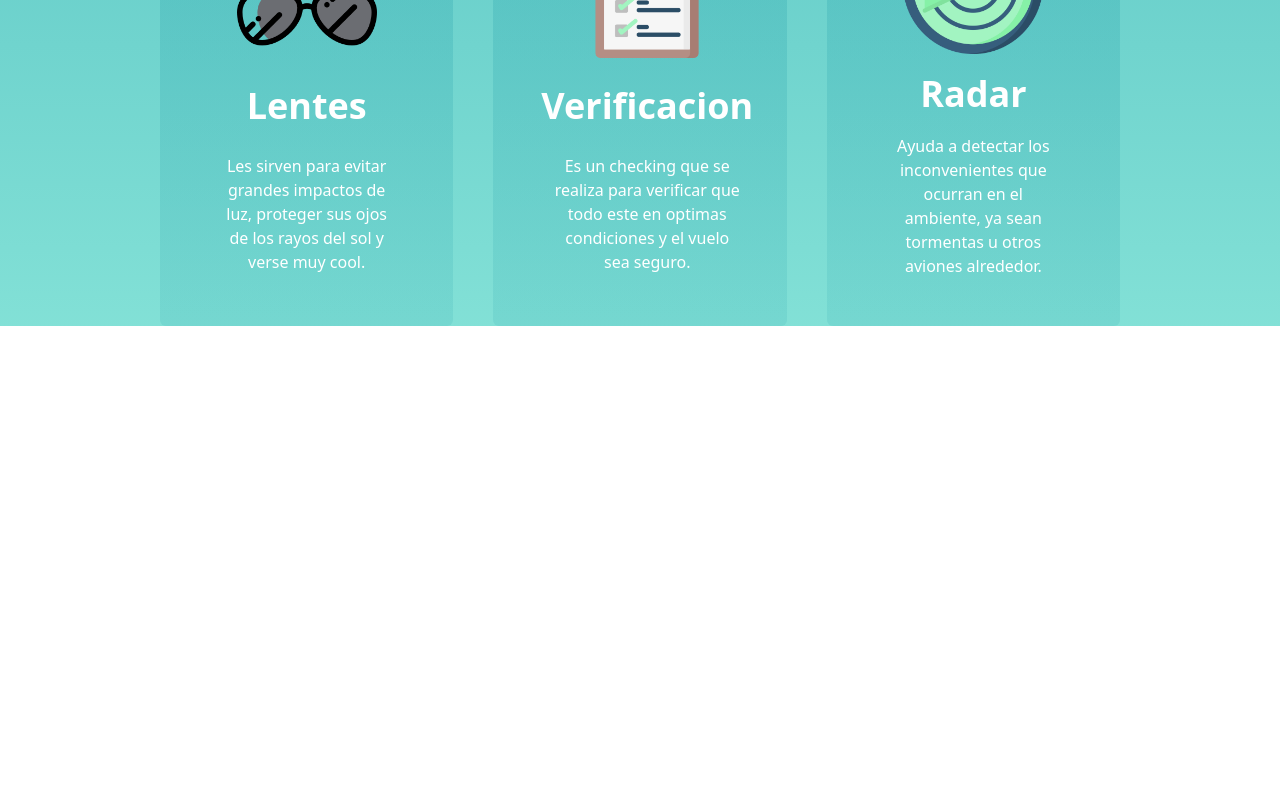
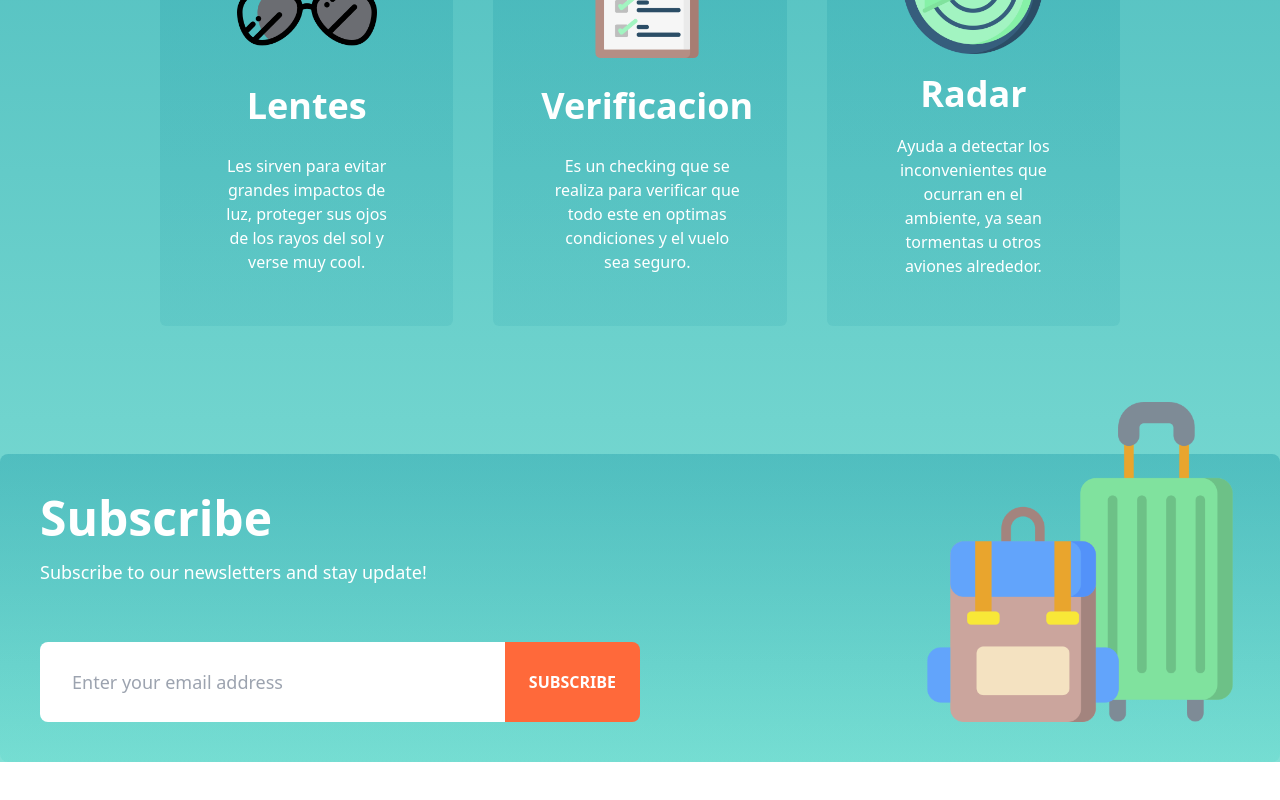
Before and after one commit to ANAISA123/FlightApp, an Angular app: page / in a window 1280 px wide. Shown: the part 1674-2474 px from the top of the page. Before the commit the page ends 2000 px from the top, so only its background shows below. Built offline with nearby package versions, Linux system fonts and the light colour scheme.

Commit message:
Creación de la sección para subscribirse

```diff
--- a/src/app/components/home/content/content.component.html
+++ b/src/app/components/home/content/content.component.html
@@ -1,2 +1,3 @@
 <app-flight-hours></app-flight-hours>
 <app-info-pilots></app-info-pilots>
+<app-subscribe></app-subscribe>
--- a/src/app/components/home/subscribe/subscribe.component.html
+++ b/src/app/components/home/subscribe/subscribe.component.html
@@ -1 +1,20 @@
-<p>subscribe works!</p>
+ <div class=" relative my-32 bg-gradient-to-b from-primary-200/30 to-primary-100/10 rounded-lg">
+        <div class="p-10 ">
+            <h2 class="text-5xl font-bold text-white mb-4">Subscribe</h2>
+            <p class="text-lg text-white">Subscribe to our newsletters and stay update!</p>
+            <form action="#" class="mt-14">
+                <div class="h-20 w-1/2 flex items-center">
+                    <input
+                    class="h-full flex-grow rounded-l-lg px-8 text-lg"
+                    type="text"
+                    placeholder="Enter your email address"
+                    />
+                    <button class="h-full px-6 text-white font-bold bg-secondary rounded-r-lg">SUBSCRIBE</button>
+                </div>
+
+            </form>
+        </div>
+       <div class="absolute right-10 bottom-10 w-1/4">
+        <img  src="../assets/img-pilot/equipaje-de-viaje.png" alt="">
+       </div>
+    </div>
```
